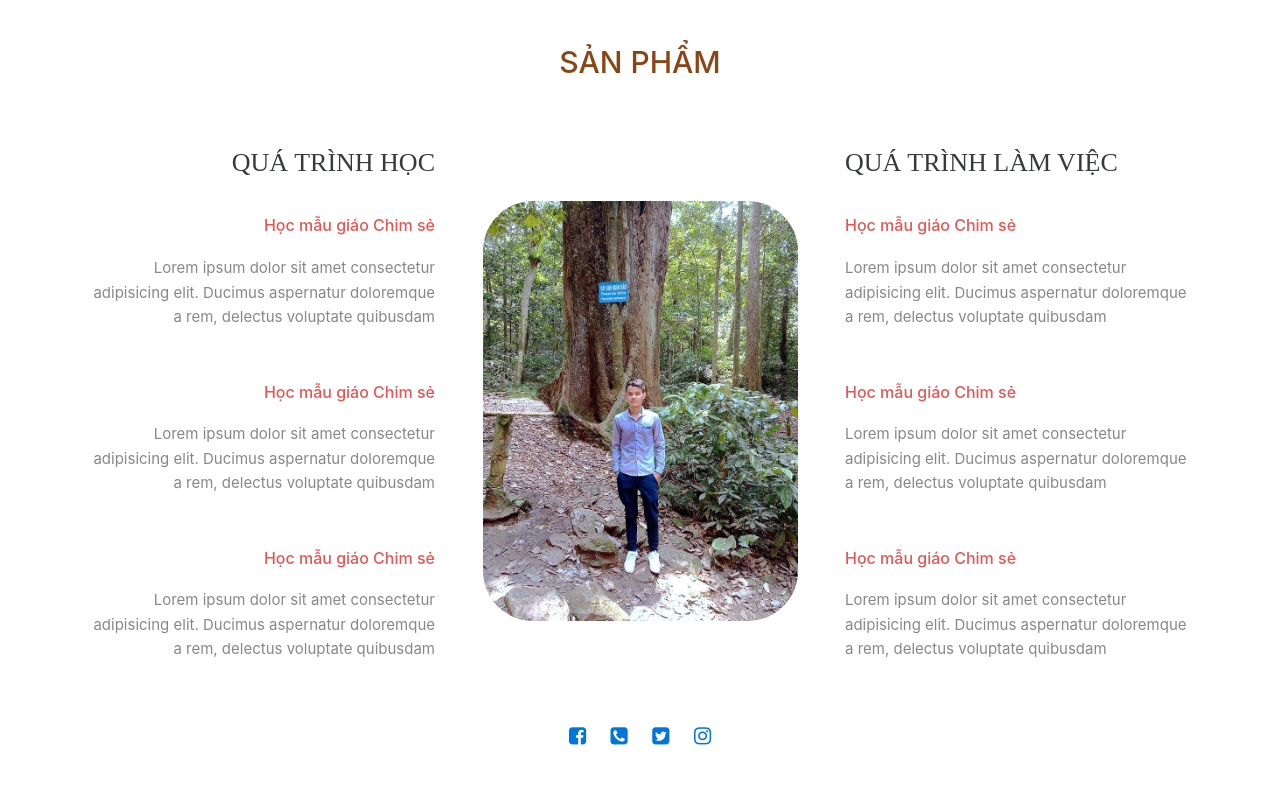
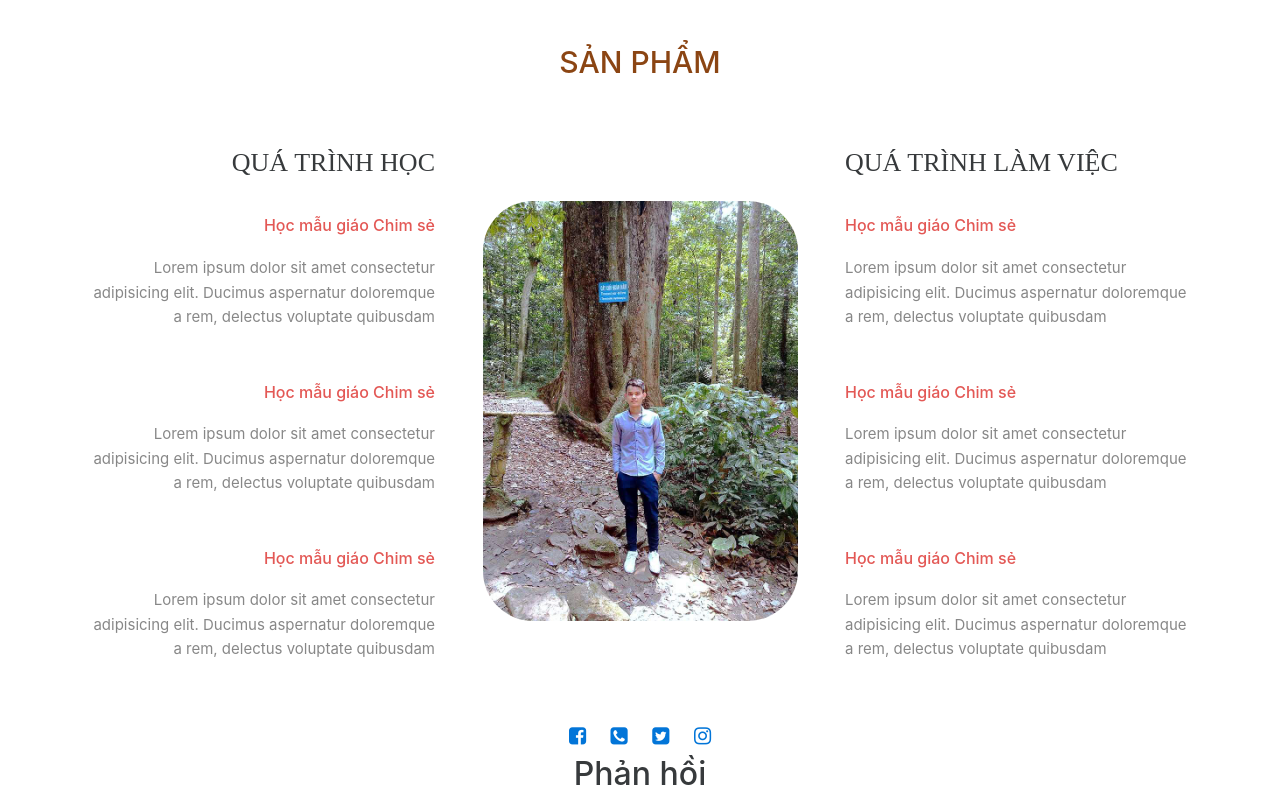
Before and after one commit to daitran26/daitran26.github.io, a plain HTML site: page index.html in a window 1280 px wide. Shown: the part 1564-2364 px from the top of the page. Before the commit the page ends 2320 px from the top, so only its background shows below. Drawn offline with Linux system fonts and the light colour scheme.

Commit message:
them comment

```diff
--- a/index.html
+++ b/index.html
@@ -130,8 +130,19 @@
 			<a href="#"><i class="fa fa-instagram" aria-hidden="true"></i></i></a>
 		</div>
 	</div>
-	<div class="container">
-		<div class="fb-comments" data-href="https://daitran26.github.io/" data-width="576" data-numposts="5"></div>
+	<div class="phanhoi">
+		<div class="container text-xs-center">
+			<div class="row">
+				<div class="col-sm-12">
+					<h2>Phản hồi</h2>
+				</div>
+				<div class="col-sm-8 push-sm-2">
+					<div class="fb-comments" data-href="https://daitran26.github.io/" data-width="576" data-numposts="5"></div>
+				</div>
+			</div>
+
+		</div>
 	</div>
+
 </body>
 </html>
```
